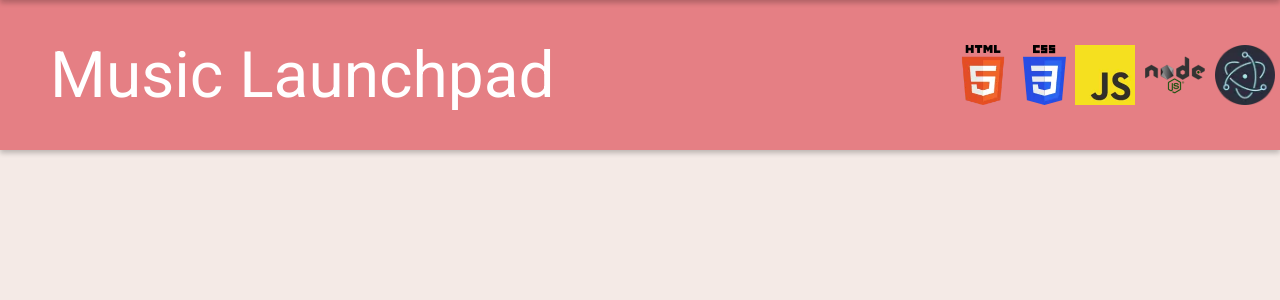
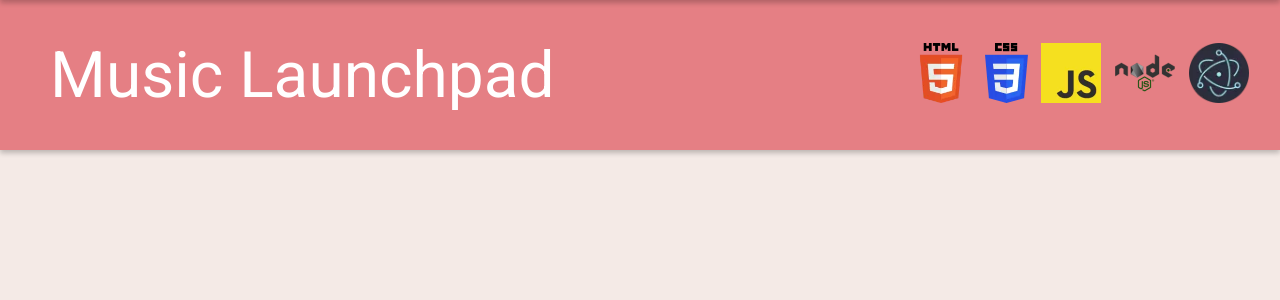
Before and after one commit to bjvanbemmel/portfolio-website, a PHP site: page /projects/ in a window 1280 px wide. Shown: the part 150-450 px from the top of the page. Run offline with PHP 8.4, Linux system fonts and the light colour scheme.

Commit message:
Added div.img-container to projects HTML, added margin-right: 2%; to img-container in projects.css

```diff
--- a/projects/index.html
+++ b/projects/index.html
@@ -41,11 +41,13 @@
       <section id="tab"></section>
       <section class="tab" id="tab1" onclick="dropdown1()">
         <h2>Music Launchpad</h2>
-        <img src="/src/img/html5.webp" />
-        <img src="/src/img/css3.webp" />
-        <img src="/src/img/js.webp" />
-        <img src="/src/img/node.webp" />
-        <img src="/src/img/electron.webp" />
+        <div class="img-container">
+          <img src="/src/img/html5.webp" />
+          <img src="/src/img/css3.webp" />
+          <img src="/src/img/js.webp" />
+          <img src="/src/img/node.webp" />
+          <img src="/src/img/electron.webp" />
+        </div>
       </section>
       <div class="subtext" id="sub1">
         <section class="left">
--- a/src/css/projects.css
+++ b/src/css/projects.css
@@ -63,6 +63,10 @@ header h1 {
   font-weight: 400;
   animation: fadeIn 100ms forwards;
   margin-right: auto;
+}
+
+.img-container {
+  margin-right: 2%;
 }
 
 .tab img {
```
